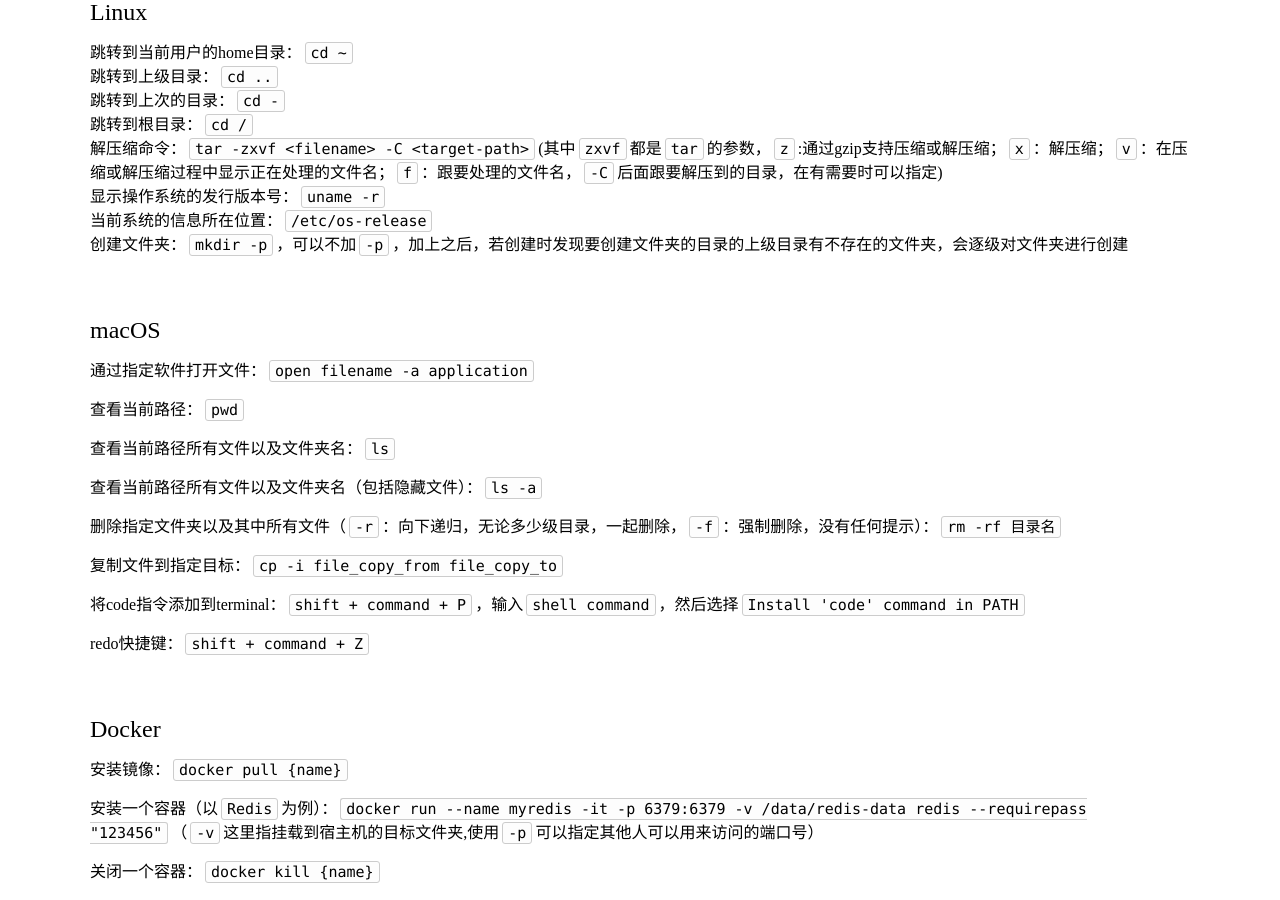
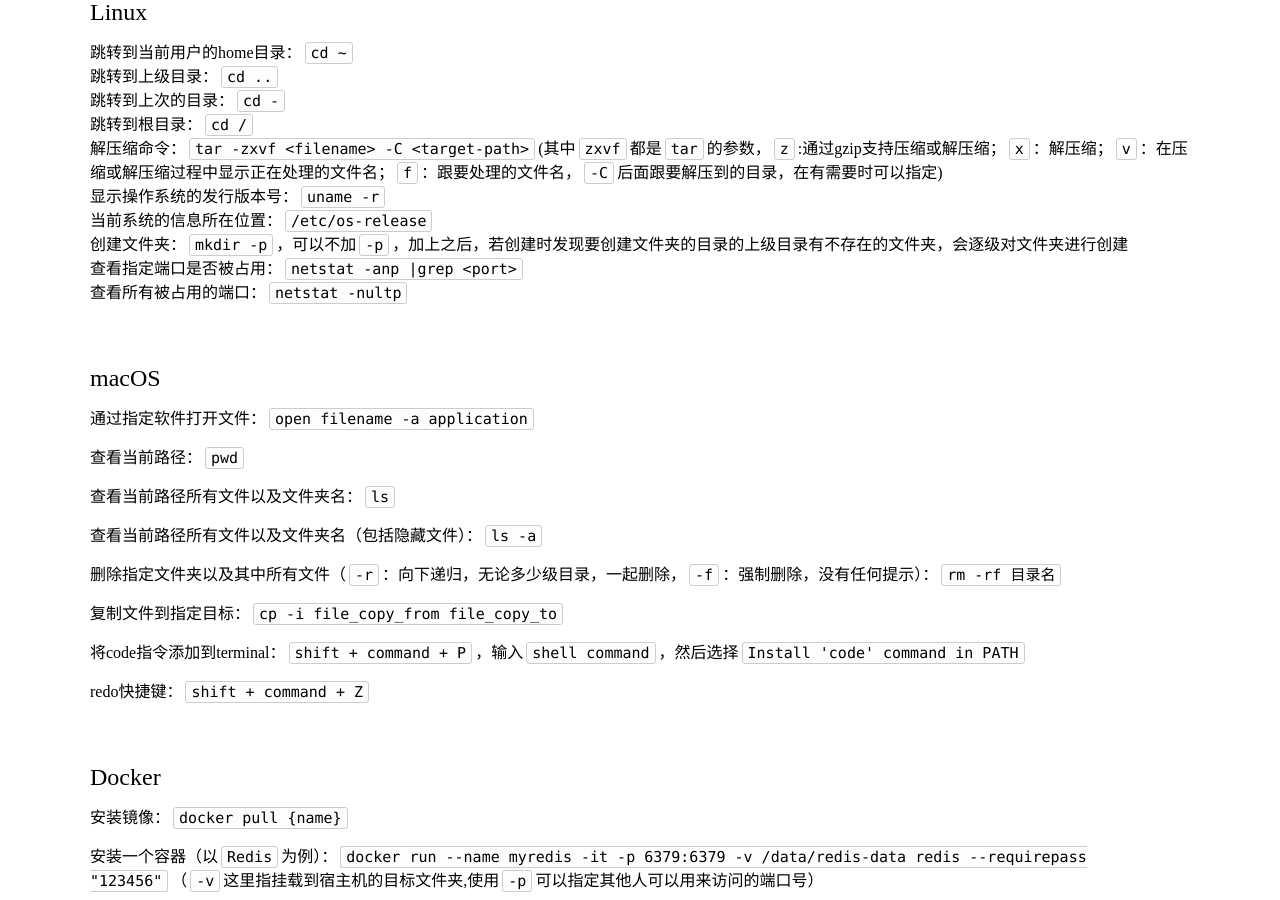
Before and after one commit to KamenRiderKuuga/kamenriderkuuga.github.io, a Jekyll site: the page built from _posts/2020-07-13-Tips-2.md, in a window 1280 px wide and 900 px high, scrolled down 938 px. Built offline with Jekyll 4.4.1, drawn with Linux system fonts in a browser that asks for light colours.

Commit message:
doc: note of commands

```diff
--- a/_posts/2020-07-13-Tips-2.md
+++ b/_posts/2020-07-13-Tips-2.md
@@ -37,6 +37,8 @@ tags: Tips
 6. 显示操作系统的发行版本号：`uname -r`
 7. 当前系统的信息所在位置：`/etc/os-release`
 8. 创建文件夹：`mkdir -p`，可以不加`-p`，加上之后，若创建时发现要创建文件夹的目录的上级目录有不存在的文件夹，会逐级对文件夹进行创建
+9. 查看指定端口是否被占用：`netstat -anp |grep <port>`
+10. 查看所有被占用的端口：`netstat -nultp`
 
 ## macOS
 
```
